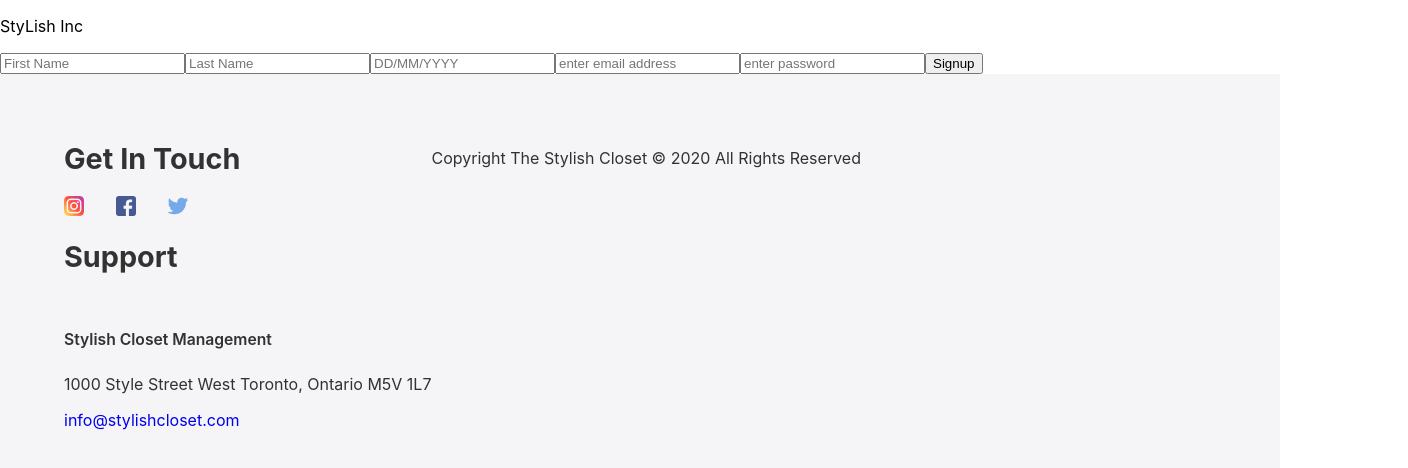
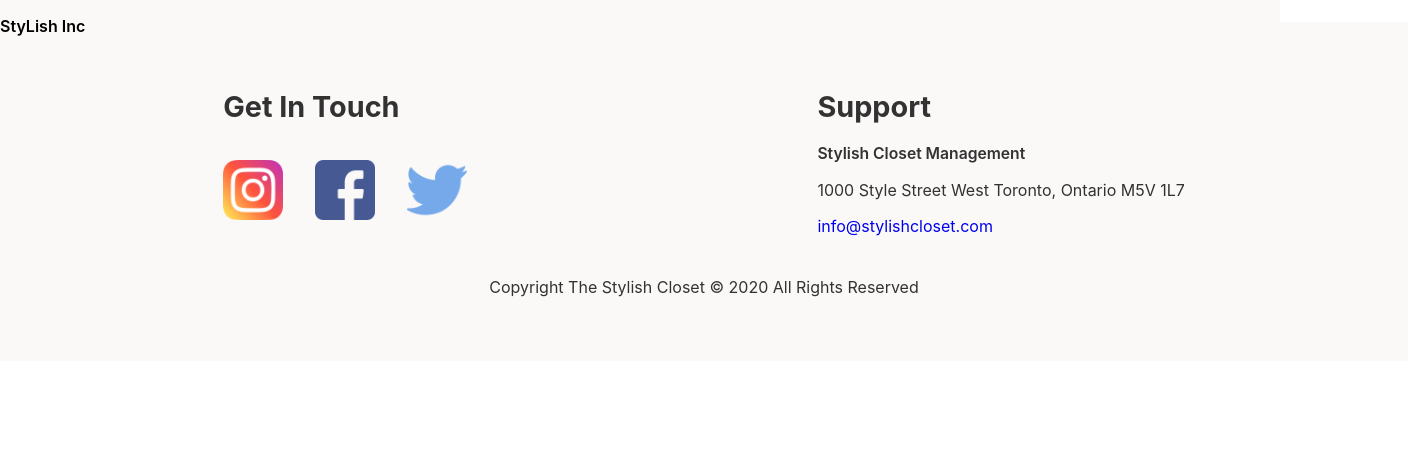
Before and after one commit to DanielDohyun/Stylish-closet, a React (Create React App) app in the folder client/: page /Signup in a window 1280 px wide. Shown: the top 468 px of the page, 1408 px wide, since content can reach past the window. Built offline with nearby package versions, Linux system fonts and the light colour scheme; no server answers.

Commit message:
header and footer styling v1

```diff
--- a/client/src/App.css
+++ b/client/src/App.css
@@ -1,3 +1,4 @@
+
 .App {
   text-align: center;
 }
--- a/client/src/components/Closet/Closet.js
+++ b/client/src/components/Closet/Closet.js
@@ -1,8 +1,8 @@
 import React, { useState, useEffect } from 'react';
 import ReactDOM from 'react-dom';
 // import 'bootstrap/dist/css/bootstrap.css';
-import db from '../../firebase';
-import Firebase from 'firebase';
+// import db from '../../firebase';
+// import Firebase from 'firebase';
 import firebase from '../../firebase';
 import Upload from '../Upload/Upload';
 import ShowClothing from '../ShowClothing/ShowClothing';
--- a/client/src/components/Closet/Closet.scss
+++ b/client/src/components/Closet/Closet.scss
@@ -3,10 +3,12 @@
 @import "../../styles/partials.scss";
 
 .home-inner {
-    height: 100vh;
+    height: 90vh;
     position: relative;
     background-color: #fff;
     animation: opacity-background 1s 3s ease-in-out both;
+    // padding-top: 10vh;
+    width: 100%;
 }
 @keyframes opacity-background {
     0% {
@@ -87,8 +89,9 @@
     transform: translate(-50%, -50%);
     background: url('../../assets/images/closet.jpg') no-repeat center center;
     background-size: cover;
-    height: 600px;
-    width: 600px;
+    height: 90vw;
+    // width: 600px;
+    width: 100%;
     // display: none;
     display: flex;
     opacity: 0;
--- a/client/src/components/Footer/Footer.scss
+++ b/client/src/components/Footer/Footer.scss
@@ -3,9 +3,13 @@
 @import "../../styles/partials.scss";
 
 .footer {
-  background-color: $footer-back;
+  background-color: $club;
+  // background-color: $footer-back;
   padding: 3rem 1rem;
   color: $primary-color;
+  display: flex;
+  flex-direction: column;
+  width: 100%;
 
   @include tablet {
     padding: 3rem 1.5rem;
@@ -13,7 +17,13 @@
 
   @include desktop {
     padding: 3rem 4rem;
-    display: flex;
+  }
+
+  &__inner {
+    @include desktop {
+      display: flex;
+      justify-content: space-around;
+    }
   }
 
   .sns {
@@ -31,18 +41,18 @@
     }
 
     &__container {
-      @include tablet {
-        // margin-left: -6.5rem;
-      }
-
       @include desktop {
-        // margin-left: -28rem;
+        padding-bottom: 1.7rem;
       }
     }
 
     &__icon {
       margin-right: 2rem;
-      height: 20px;
+      height: 25px;
+
+      @include desktop {
+        height: 60px;
+      }
     }
 
   }
@@ -72,9 +82,6 @@
         font-size: 0.98rem;
       }
 
-      @include desktop {
-        margin: 3.5rem 0 1.5rem 0;
-      }
     }
 
     &__location, &__email {
@@ -107,9 +114,8 @@
   // font size, line height and margin for copyright section
   .copyright {
     margin-top: 1.615rem;
+    align-self: center;
 
-    @include tablet {
-     }
 
     @include desktop {
       margin-top: 1.615rem;
--- a/client/src/components/Header/Header.js
+++ b/client/src/components/Header/Header.js
@@ -39,17 +39,17 @@ class Header extends Component {
 
     return (
 
-      <div className="header">
+      <div className="header nav navbar-default navbar-fixed-top">
         {/*replace with logo or style it */}
-        <p>StyLish Inc</p>
+        <p className="header__name">StyLish Inc</p>
 
         {
           this.state.user &&
-          <div className="header__nav">
+            <div className="header__link">
               <NavLink
               exact
               to="/"
-            className="header__Closet"
+              className="header__closet"
               activeClassName="selected"
               >
                 Closet{" "}
@@ -58,13 +58,12 @@ class Header extends Component {
               <NavLink
                 exact
                 to="/Recommendation"
-              className="header__Recommendation"
+                className="header__recommendation"
                 activeClassName="selected"
               >
                 Style of the day
               </NavLink>
-
-            <button className="nav__signout" onClick={this.GoogleLogout}>Signout</button>
+            <button className="header__out" onClick={this.GoogleLogout}>Signout</button>
           </div>
         }
 
--- a/client/src/components/Header/Header.scss
+++ b/client/src/components/Header/Header.scss
@@ -2,7 +2,36 @@
 @import "../../styles/mixins";
 @import "../../styles/partials.scss";
 
-// .header {
-//   position: fixed;
-//   z-index: 100;
-// }
+.header {
+  position: fixed;
+  z-index: 100;
+  width: 100%;
+  top: 0;
+  // overflow: hidden;
+  display: flex;
+  align-items: center;
+  justify-content: space-between;
+  background-color: $club;
+
+  &__name {
+    font-weight: 600;
+  }
+
+  &__closet, &__recommendation {
+    text-decoration: none;
+    color: $primary-color;
+    // display: none;
+
+    // @include tablet {
+    //   display: initial;
+    // }
+  }
+
+  &__recommendation {
+    margin: 0 1rem;
+  }
+
+  &__out {
+    margin-right: 1rem;
+  }
+}
--- a/client/src/styles/partials.scss
+++ b/client/src/styles/partials.scss
@@ -6,6 +6,7 @@ $tablet-breakpoint: 768px;
 $desktop-breakpoint: 1280px;
 
 //colors
+$club: #FBF9F8;
 $footer-back: #f5f5f7;
 $primary-color: #323232;
 $white-color: #FAFAFA;
```
Lines whose indentation alone changed are shown as unchanged.
